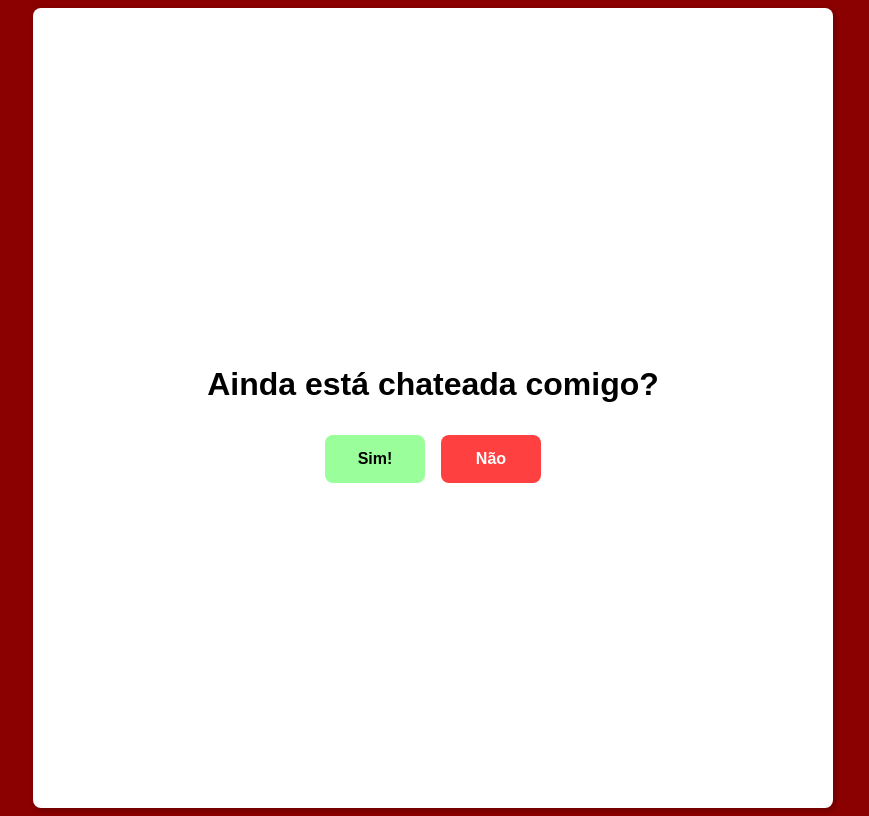
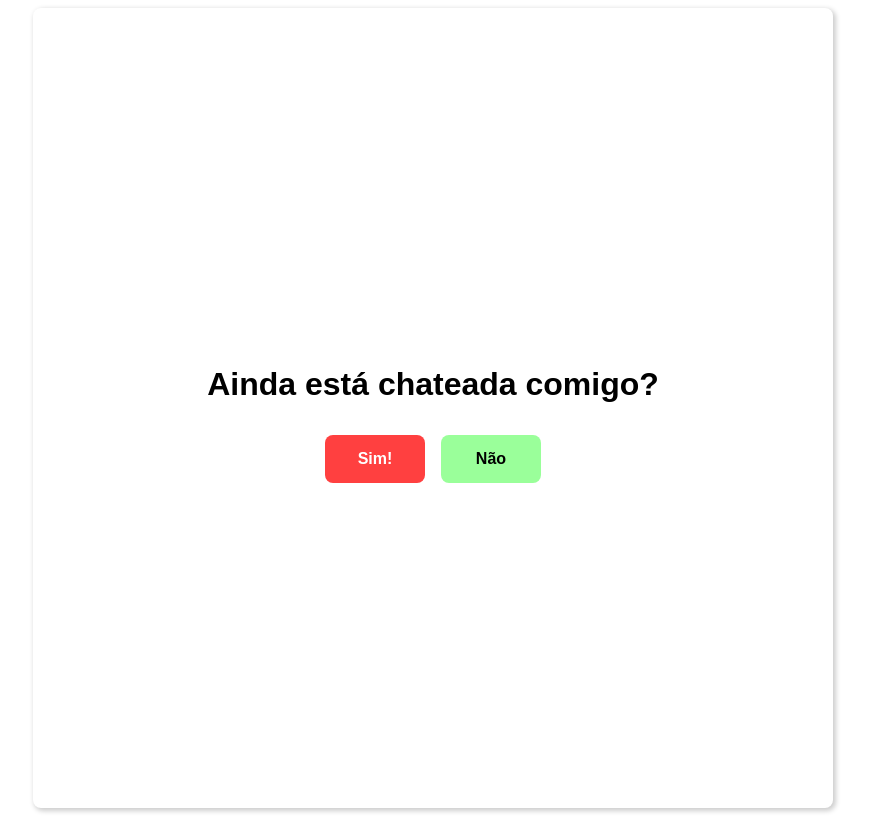
Before and after one commit to feitosaepifania/love, a plain HTML site: page index.html in a window 1280 px wide. Shown: the whole page, without its empty margins (207-1076 px from the left). Drawn offline with Linux system fonts and the light colour scheme.

Commit message:
Update style-1.css

```diff
--- a/style-1.css
+++ b/style-1.css
@@ -4,7 +4,7 @@ body {
     justify-content: center;
     height: 100vh;
 
-    background-color: darkred;
+    background-color: #fff;
 }
 
 .card {
@@ -46,12 +46,12 @@ body {
 }
 
 .btn-yes {
-    background-color: #9AFF9A;
+    background-color: #FF4040;
+    color: #fff
 }
 
 .btn-no {
-    background-color: #FF4040;
-    color: #fff;
+    background-color: #9AFF9A;
 }
 
 .answer {
@@ -59,7 +59,7 @@ body {
 }
 
 .answer > p {
-    font-size: 30px;
+    font-size: 40px;
     font-family: Verdana, Geneva, Tahoma, sans-serif;
     color: black;
 
```
